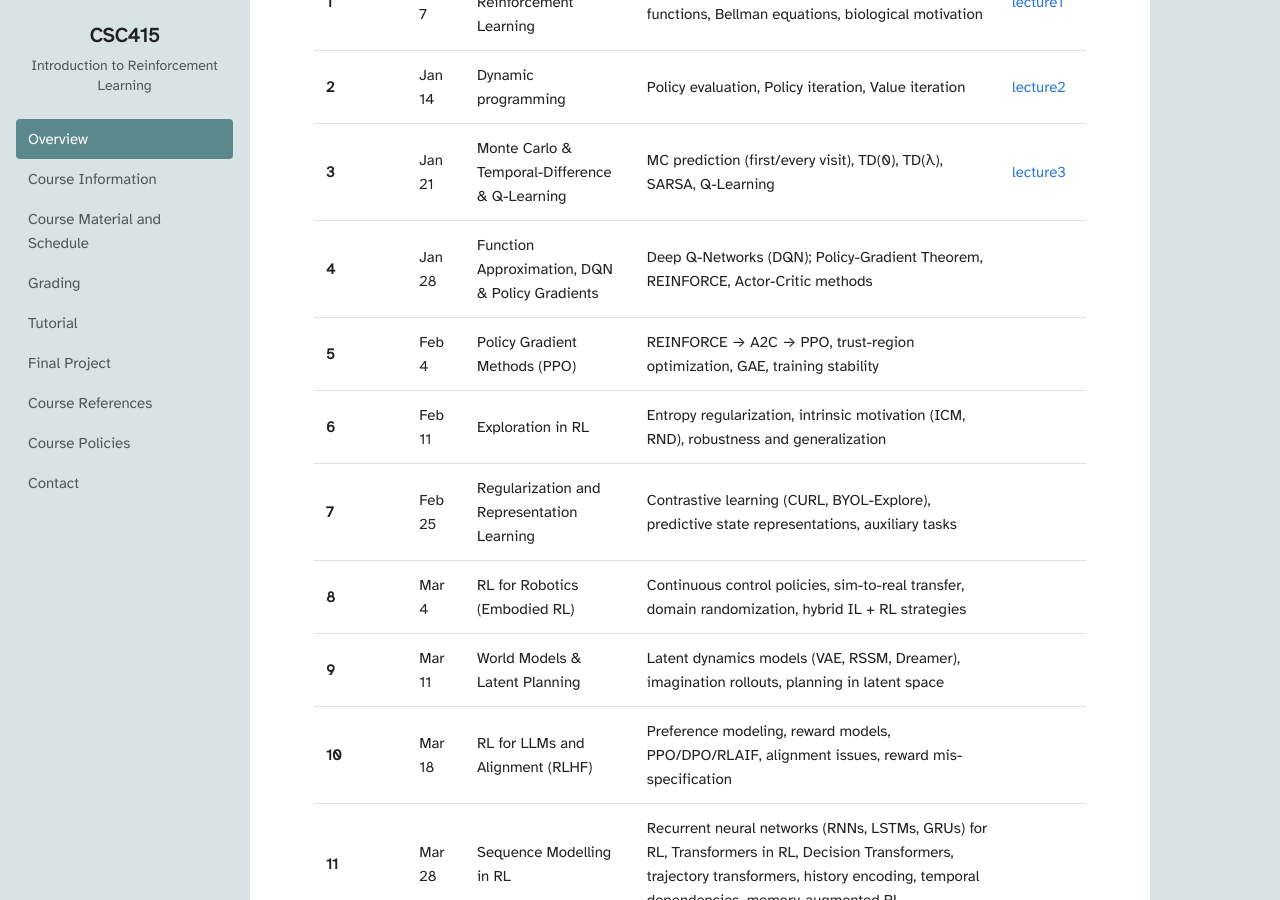
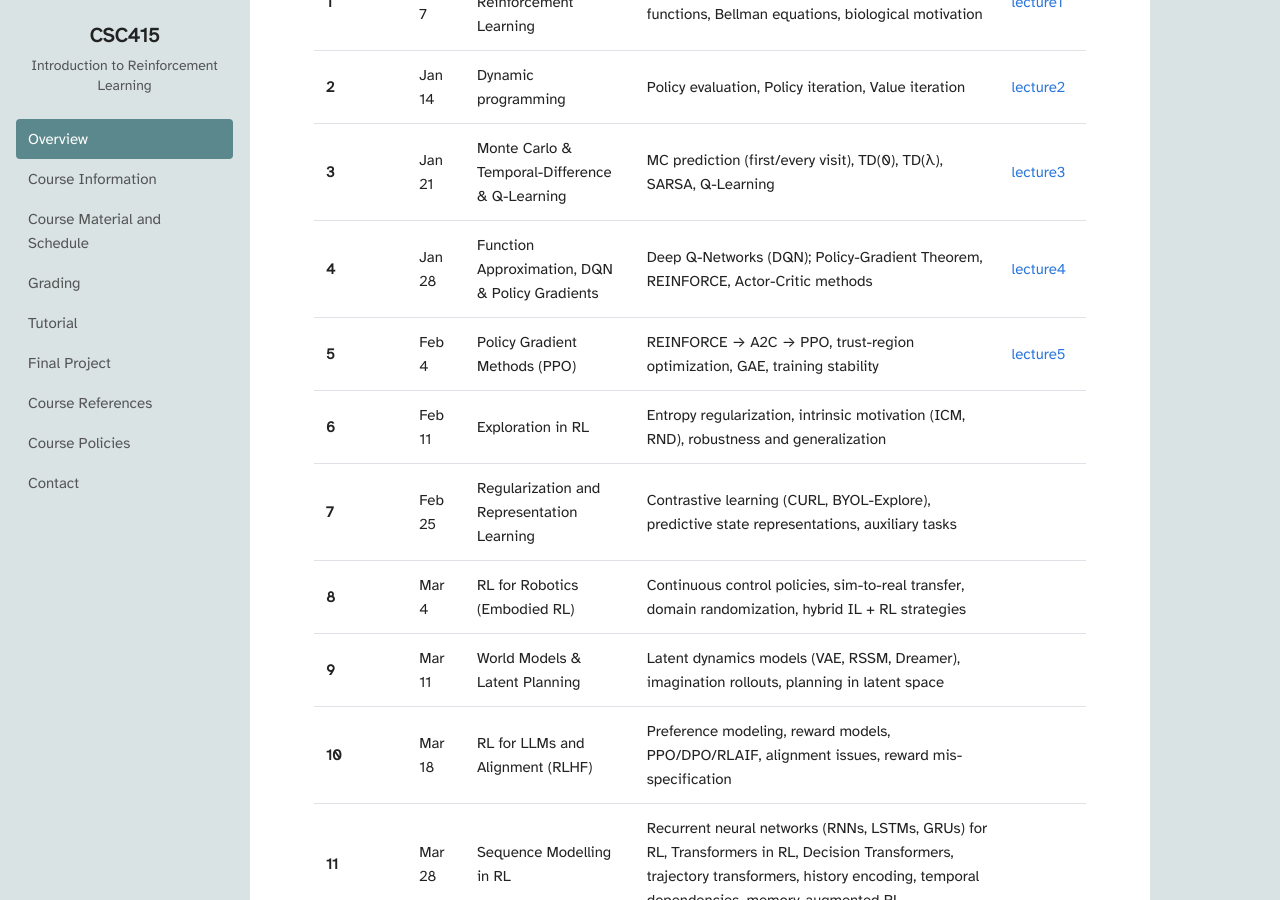
Before and after one commit to UTM-CSC415/w2026, a Jekyll site: the page built from index.md, in a window 1280 px wide and 900 px high, scrolled down 2120 px. Built offline with Jekyll 4.4.1, drawn with Linux system fonts in a browser that asks for light colours.

Commit message:
Add lecture 4 and 5 PDFs

```diff
--- a/index.md
+++ b/index.md
@@ -72,8 +72,8 @@ _Tuesday 5:15pm-6:15pm Online zoom_
 | **1** | Jan 7 | Foundations of Reinforcement Learning | Agent–environment loop, MDP structure, value functions, Bellman equations, biological motivation | [lecture1]({{ '/assets/lectures/lecture1_compressed.pdf' | relative_url }}) |
 | **2** | Jan 14 | Dynamic programming | Policy evaluation, Policy iteration, Value iteration | [lecture2]({{ '/assets/lectures/lecture2_compressed.pdf' | relative_url }}) |
 | **3** | Jan 21 | Monte Carlo & Temporal-Difference & Q-Learning | MC prediction (first/every visit), TD(0), TD(λ), SARSA, Q-Learning | [lecture3]({{ '/assets/lectures/lecture3_compressed.pdf' | relative_url }}) |
-| **4** | Jan 28 | Function Approximation, DQN & Policy Gradients | Deep Q-Networks (DQN); Policy-Gradient Theorem, REINFORCE, Actor-Critic methods | |
-| **5** | Feb 4 | Policy Gradient Methods (PPO) | REINFORCE → A2C → PPO, trust-region optimization, GAE, training stability | |
+| **4** | Jan 28 | Function Approximation, DQN & Policy Gradients | Deep Q-Networks (DQN); Policy-Gradient Theorem, REINFORCE, Actor-Critic methods | [lecture4]({{ '/assets/lectures/lecture4_compressed.pdf' | relative_url }}) |
+| **5** | Feb 4 | Policy Gradient Methods (PPO) | REINFORCE → A2C → PPO, trust-region optimization, GAE, training stability | [lecture5]({{ '/assets/lectures/lecture5_compressed.pdf' | relative_url }}) |
 | **6** | Feb 11 | Exploration in RL | Entropy regularization, intrinsic motivation (ICM, RND), robustness and generalization | |
 | **7** | Feb 25 | Regularization and Representation Learning | Contrastive learning (CURL, BYOL-Explore), predictive state representations, auxiliary tasks | |
 | **8** | Mar 4 | RL for Robotics (Embodied RL) | Continuous control policies, sim-to-real transfer, domain randomization, hybrid IL + RL strategies | |
```
Also changed, not shown: 2 other files.
